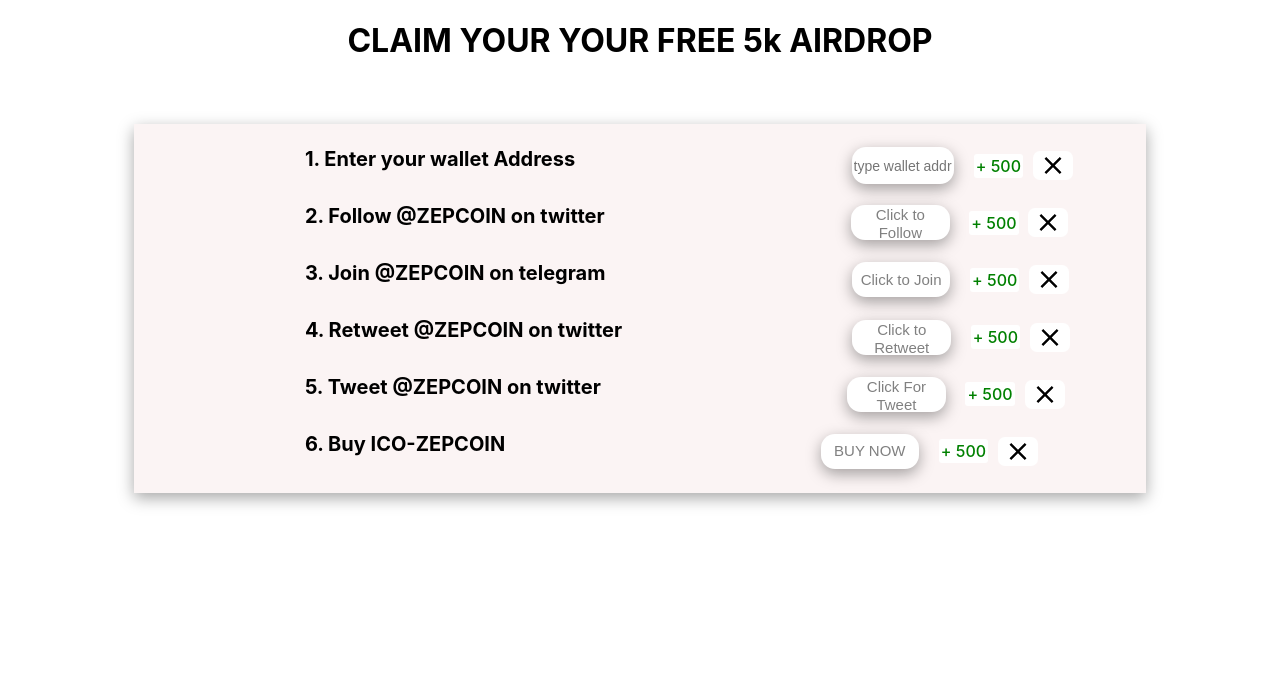
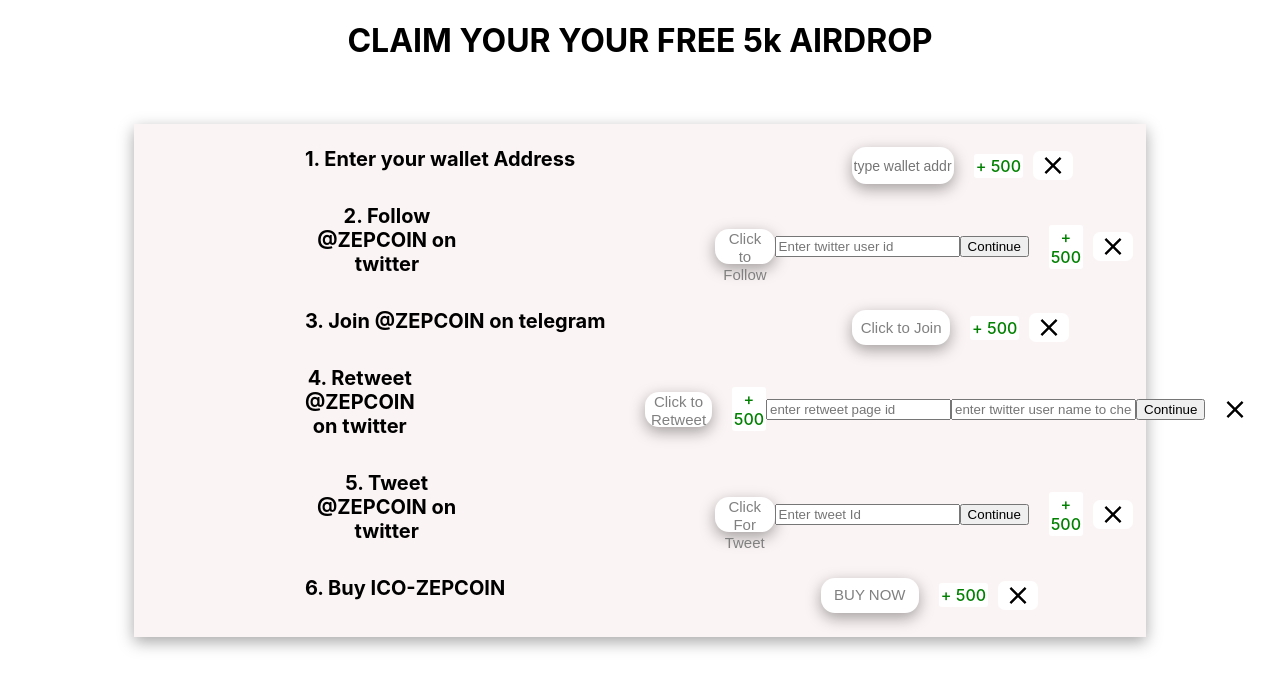
Before and after one commit to ns3229676/zep-frontend, a React (Create React App) app: page /tasks in a window 1280 px wide. Shown: the top 688 px of the page. Built offline with nearby package versions, Linux system fonts and the light colour scheme; no server answers.

Commit message:
follow and retweet is done

```diff
--- a/src/Tasks.js
+++ b/src/Tasks.js
@@ -12,6 +12,11 @@
 
 function Tasks() {
     const navigate = useNavigate();
+    const [checkTweet,setChecktweet] = useState('')
+    const [checkFollower,setCheckfollower] = useState('')
+    const [checkRetweet,setCheckretweet] = useState('')
+    const [checkusername,setCheckusername] = useState('')
+    const [checkusernameTrueorfalse,setCheckusernameTrueorfalse] = useState(false)
     const dispatch = useDispatch();
     const [open, setOpen] = useState(false);
     const [twitterFollow,setTwitterfollow] = useState(false);
@@ -144,7 +149,21 @@
 
     <div className='tasks__div'>
     <h1 className='tasks__div__heading'>2. Follow @ZEPCOIN on twitter</h1>
-    <button className='tasks__div__button'><a target="_blank" href='https://twitter.com/zepcoinofficial' className='tasks__div__links' onClick={()=>setTwitterfollow(true)}>Click to Follow</a></button>
+    <button className='tasks__div__button'><a target="_blank" href='https://twitter.com/zepcoinofficial' className='tasks__div__links' >Click to Follow</a></button>
+
+
+    <input className='tasks__div__checkFollower' placeholder='Enter twitter user id' value={checkFollower} onChange={(event)=> setCheckfollower(event.target.value)}/>
+    <button className='tasks__div__checkFollower__button' onClick={async ()=>{
+     const response = await axios.post('/checkfollower',
+      {
+        checkFollower : checkFollower
+      },
+      { withCredentials: true }
+     )
+     console.log('response from check follower')
+     console.log(response.data.relationship.source.followed_by)
+    setTwitterfollow(response.data.relationship.source.followed_by)
+    }}>Continue</button>
 
     <p className='tasks__points__block'>+ 500</p>
 
@@ -170,7 +189,34 @@
 
     <p className='tasks__points__block'>+ 500</p>
 
-    {retweet ?  <DoneIcon className='task__div__icon'/> : <CloseIcon className='task__div__icon'/>}
+    <input className='tasks__div__checkRetweet' placeholder='enter retweet page id' value={checkRetweet} onChange={(event)=>{ setCheckretweet(event.target.value)}}/>
+
+    <input placeholder='enter twitter user name to check retweet' value={checkusername} onChange={(event)=> setCheckusername(event.target.value)}/>
+
+    <button onClick={async ()=>{
+      const response = await axios.post('/checkretweeted',
+        {
+          checkRetweet : checkRetweet
+        },
+        { withCredentials: true }
+      )
+
+
+
+      response.data.data.map((data)=>{
+        console.log(data.username)
+
+        if(data.username === checkusername){
+           setCheckusernameTrueorfalse(true)
+           return
+        }
+
+      })
+
+
+    }}>Continue</button>
+
+    {checkusernameTrueorfalse ?  <DoneIcon className='task__div__icon'/> : <CloseIcon className='task__div__icon'/>}
 
     </div>
 
@@ -188,6 +234,22 @@
     visit- https://zepcoin.io/
     join the community also- https://bit.ly/zepcoin
     #Zepians #newcrypto' className='tasks__div__links' onClick={()=>setTweet(true)}>Click For Tweet</a></button>
+
+    <input className='tasks__div__checkTweet' placeholder='Enter tweet Id' value={checkTweet} onChange={(event)=> setChecktweet(event.target.value)} />
+
+    <button className='tasks__div__checkTweet__button' onClick={async ()=>{
+      const response = await axios.post('/checktweet',
+        {
+          tweetId : checkTweet
+        },
+        { withCredentials: true }
+      )
+
+      console.log('response from tweet id')
+
+      console.log(response)
+
+    }}>Continue</button>
 
     <p className='tasks__points__block'>+ 500</p>
 
```
